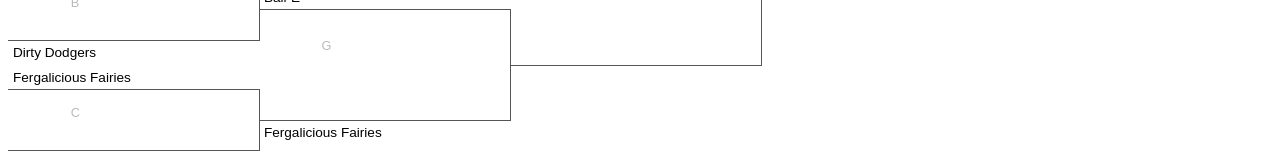
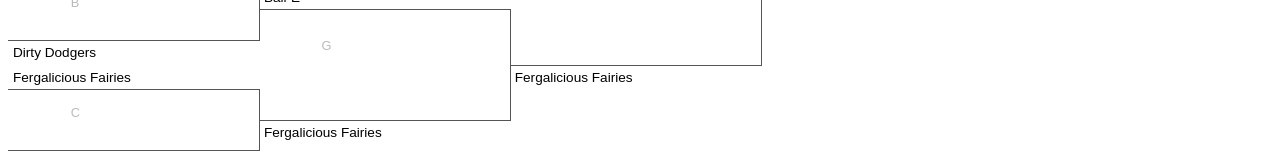
Before and after one commit to Coder206/bracket, a plain HTML site: page index.html in a window 1280 px wide. Shown: the part 694-850 px from the top of the page. Drawn offline with Linux system fonts and the light colour scheme.

Commit message:
Add files via upload

```diff
--- a/index.html
+++ b/index.html
@@ -201,7 +201,7 @@
                     <div class="bracketbox"><span class="info">K</span><span class="teama"></span><span class="teamb"></span></div>
                 </div>
                 <div>
-                    <div class="bracketbox"><span class="info">J</span><span class="teama">Globo Gym</span><span class="teamb"></span></div>
+                    <div class="bracketbox"><span class="info">J</span><span class="teama">Globo Gym</span><span class="teamb">Fergalicious Fairies</span></div>
                 </div>
             </div>
             <div class="r4">
```
